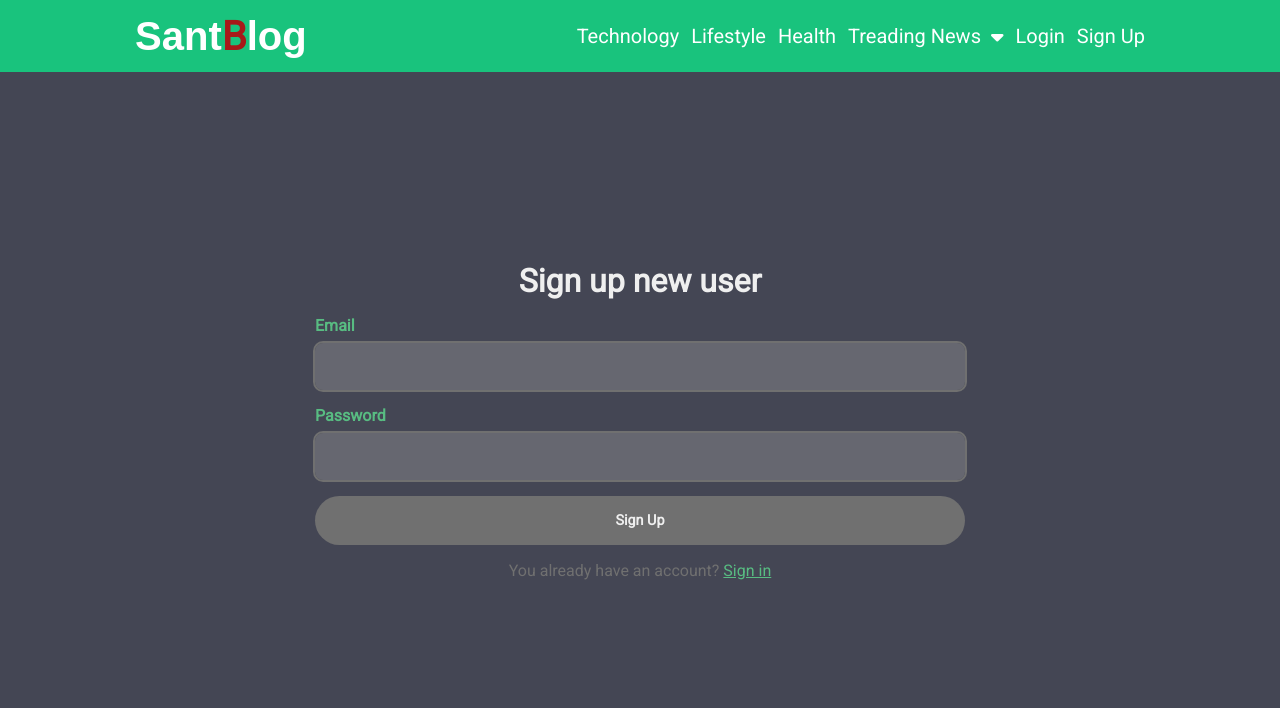
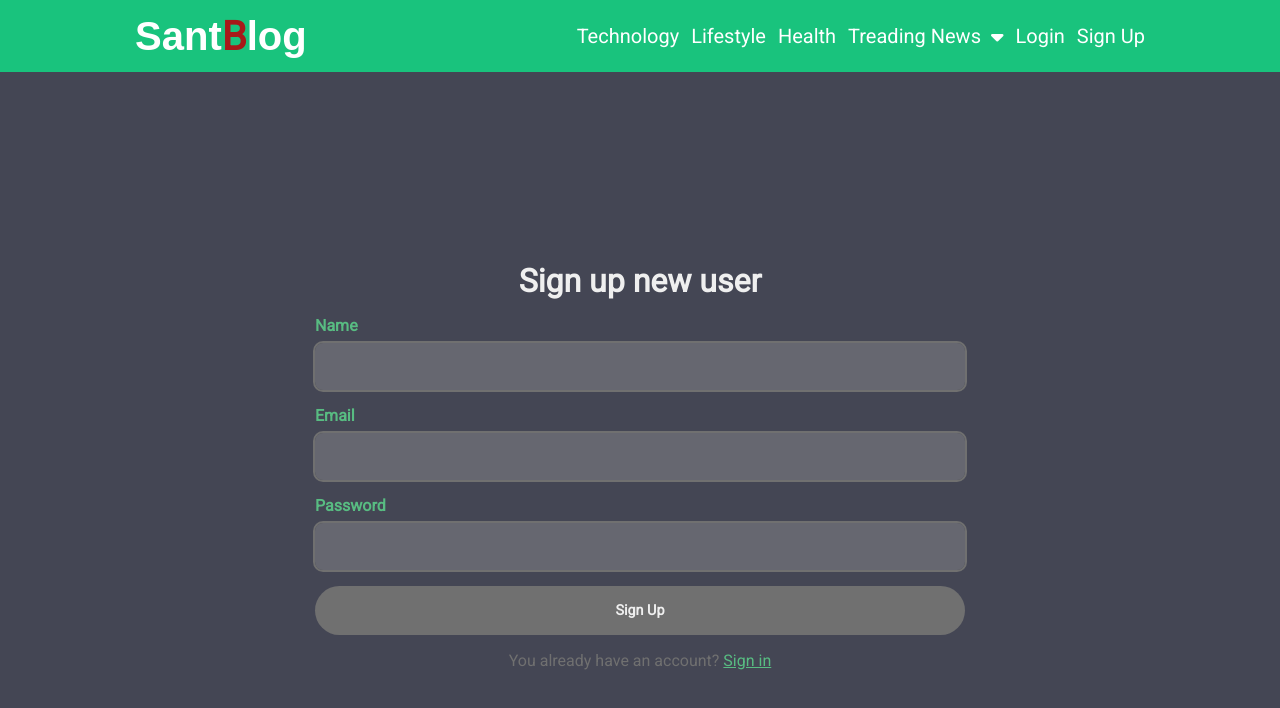
Before and after one commit to eerapheal/Blogapp-mern, a React (Create React App) app in the folder client/: page /signup in a window 1280 px wide. Shown: the top 708 px of the page. Built offline with nearby package versions, Linux system fonts and the light colour scheme; the HTML template or start-up script is replaced by a standard one.

Commit message:
Name added to sign up

```diff
--- a/client/src/Components/SignUp/SignUp.jsx
+++ b/client/src/Components/SignUp/SignUp.jsx
@@ -6,6 +6,9 @@ const SignUp = () => {
     <main>
     <form className="form">
         <h1 className="formTitle">Sign up new user</h1>
+        <span className="input-span">
+    <label for="name" className="label">Name</label>
+    <input type="name" name="name" id="name" /></span>
     <span className="input-span">
     <label for="email" className="label">Email</label>
     <input type="email" name="email" id="email" /></span>
--- a/client/src/index.css
+++ b/client/src/index.css
@@ -188,6 +188,7 @@ main {
     gap: .5rem;
   }
 
+  form input[type="name"],
   form input[type="email"],
   form input[type="password"] {
     border-radius: 0.5rem;
```
Also changed, not shown: 1 other file (tests, documents, lock files or other folders).
